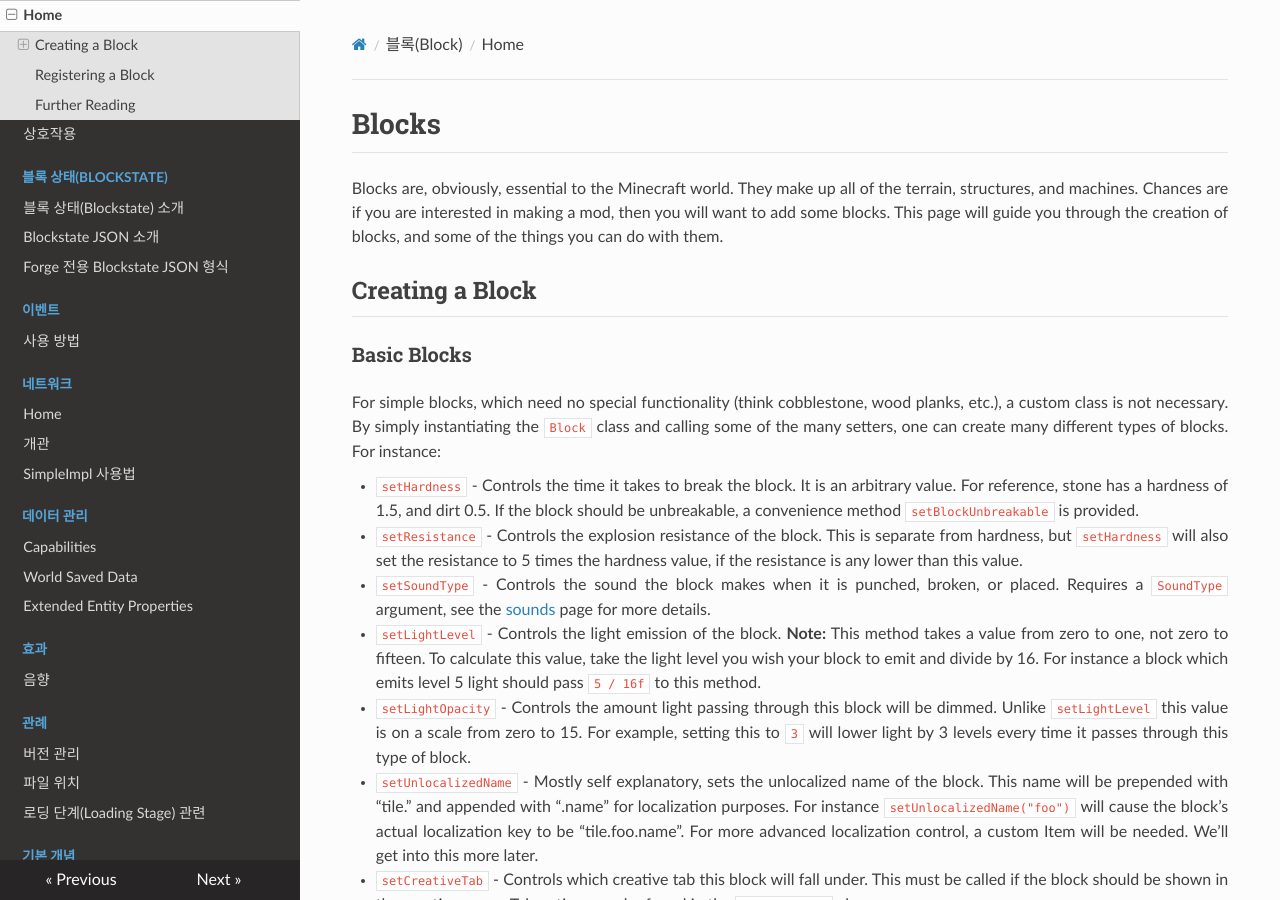
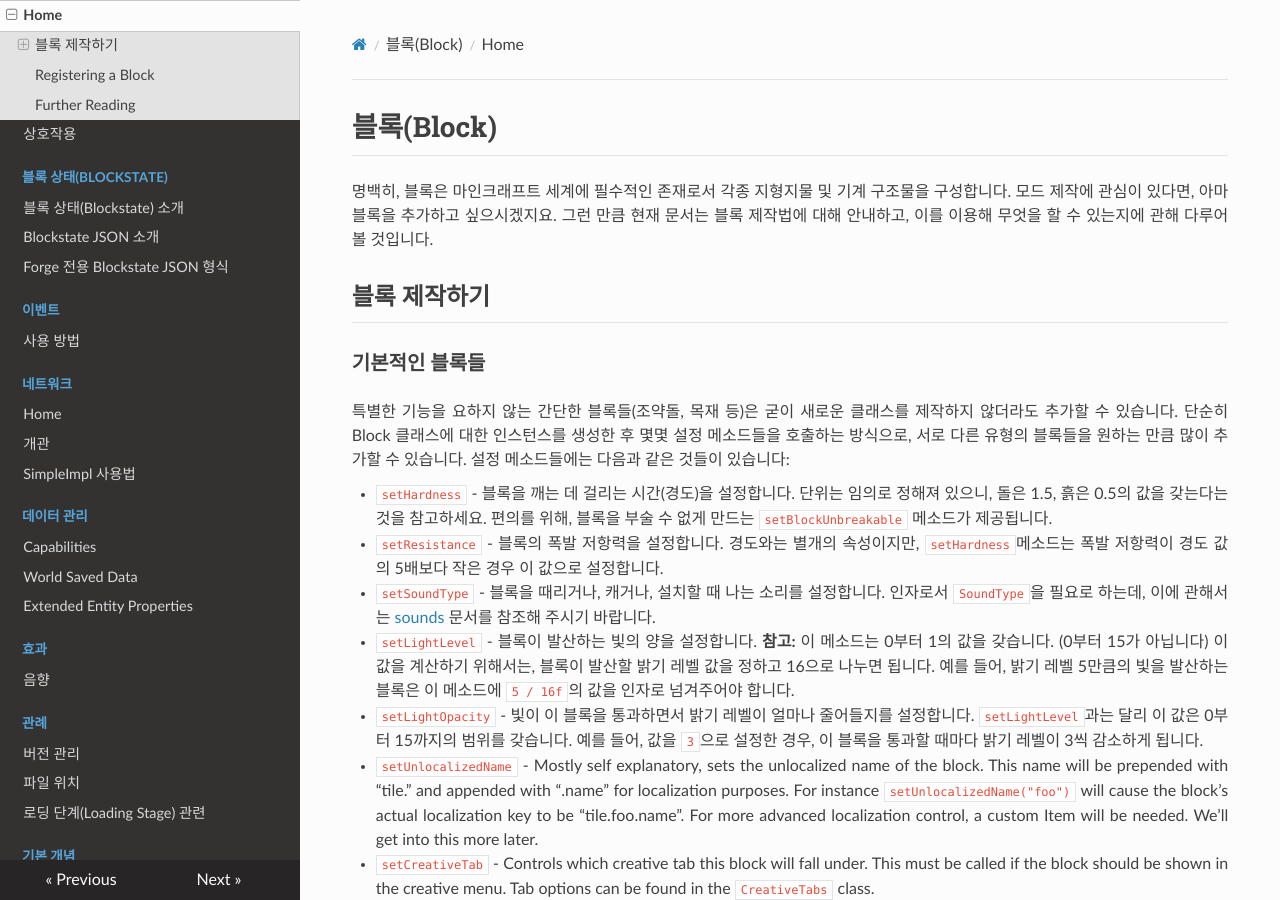
Before and after one commit to 01QueN10/Documentation-KO, an MkDocs documentation site: the page built from docs/blocks/blocks.md, in a window 1280 px wide and 900 px high. Built offline with MkDocs 1.6.1, drawn with Linux system fonts in a browser that asks for light colours; nearby versions of some CDN libraries; old or Windows-style settings are respelled for this version of MkDocs.

Commit message:
Update blocks.md
Localized some of the block setter methods.

```diff
--- a/docs/blocks/blocks.md
+++ b/docs/blocks/blocks.md
@@ -1,20 +1,20 @@
-Blocks
+블록(Block)
 ======
 
-Blocks are, obviously, essential to the Minecraft world. They make up all of the terrain, structures, and machines. Chances are if you are interested in making a mod, then you will want to add some blocks. This page will guide you through the creation of blocks, and some of the things you can do with them.
+명백히, 블록은 마인크래프트 세계에 필수적인 존재로서 각종 지형지물 및 기계 구조물을 구성합니다. 모드 제작에 관심이 있다면, 아마 블록을 추가하고 싶으시겠지요. 그런 만큼 현재 문서는 블록 제작법에 대해 안내하고, 이를 이용해 무엇을 할 수 있는지에 관해 다루어 볼 것입니다.
 
-Creating a Block
+블록 제작하기
 ----------------
 
-### Basic Blocks
+### 기본적인 블록들
 
-For simple blocks, which need no special functionality (think cobblestone, wood planks, etc.), a custom class is not necessary. By simply instantiating the `Block` class and calling some of the many setters, one can create many different types of blocks. For instance:
+특별한 기능을 요하지 않는 간단한 블록들(조약돌, 목재 등)은 굳이 새로운 클래스를 제작하지 않더라도 추가할 수 있습니다. 단순히 Block 클래스에 대한 인스턴스를 생성한 후 몇몇 설정 메소드들을 호출하는 방식으로, 서로 다른 유형의 블록들을 원하는 만큼 많이 추가할 수 있습니다. 설정 메소드들에는 다음과 같은 것들이 있습니다:
 
-- `setHardness` - Controls the time it takes to break the block. It is an arbitrary value. For reference, stone has a hardness of 1.5, and dirt 0.5. If the block should be unbreakable, a convenience method `setBlockUnbreakable` is provided.
-- `setResistance` - Controls the explosion resistance of the block. This is separate from hardness, but `setHardness` will also set the resistance to 5 times the hardness value, if the resistance is any lower than this value.
-- `setSoundType` - Controls the sound the block makes when it is punched, broken, or placed. Requires a `SoundType` argument, see the [sounds] page for more details.
-- `setLightLevel` - Controls the light emission of the block. **Note:** This method takes a value from zero to one, not zero to fifteen. To calculate this value, take the light level you wish your block to emit and divide by 16. For instance a block which emits level 5 light should pass `5 / 16f` to this method.
-- `setLightOpacity` - Controls the amount light passing through this block will be dimmed. Unlike `setLightLevel` this value is on a scale from zero to 15. For example, setting this to `3` will lower light by 3 levels every time it passes through this type of block.
+- `setHardness` - 블록을 깨는 데 걸리는 시간(경도)을 설정합니다. 단위는 임의로 정해져 있으니, 돌은 1.5, 흙은 0.5의 값을 갖는다는 것을 참고하세요. 편의를 위해, 블록을 부술 수 없게 만드는 `setBlockUnbreakable` 메소드가 제공됩니다.
+- `setResistance` - 블록의 폭발 저항력을 설정합니다. 경도와는 별개의 속성이지만, `setHardness`메소드는 폭발 저항력이 경도 값의 5배보다 작은 경우 이 값으로 설정합니다.
+- `setSoundType` - 블록을 때리거나, 캐거나, 설치할 때 나는 소리를 설정합니다. 인자로서 `SoundType`을 필요로 하는데, 이에 관해서는 [sounds] 문서를 참조해 주시기 바랍니다.
+- `setLightLevel` - 블록이 발산하는 빛의 양을 설정합니다. **참고:** 이 메소드는 0부터 1의 값을 갖습니다. (0부터 15가 아닙니다) 이 값을 계산하기 위해서는, 블록이 발산할 밝기 레벨 값을 정하고 16으로 나누면 됩니다. 예를 들어, 밝기 레벨 5만큼의 빛을 발산하는 블록은 이 메소드에 `5 / 16f`의 값을 인자로 넘겨주어야 합니다.
+- `setLightOpacity` - 빛이 이 블록을 통과하면서 밝기 레벨이 얼마나 줄어들지를 설정합니다. `setLightLevel`과는 달리 이 값은 0부터 15까지의 범위를 갖습니다. 예를 들어, 값을 `3`으로 설정한 경우, 이 블록을 통과할 때마다 밝기 레벨이 3씩 감소하게 됩니다.
 - `setUnlocalizedName` - Mostly self explanatory, sets the unlocalized name of the block. This name will be prepended with "tile." and appended with ".name" for localization purposes. For instance `setUnlocalizedName("foo")` will cause the block's actual localization key to be "tile.foo.name". For more advanced localization control, a custom Item will be needed. We'll get into this more later.
 - `setCreativeTab` - Controls which creative tab this block will fall under. This must be called if the block should be shown in the creative menu. Tab options can be found in the `CreativeTabs` class.
 
```
